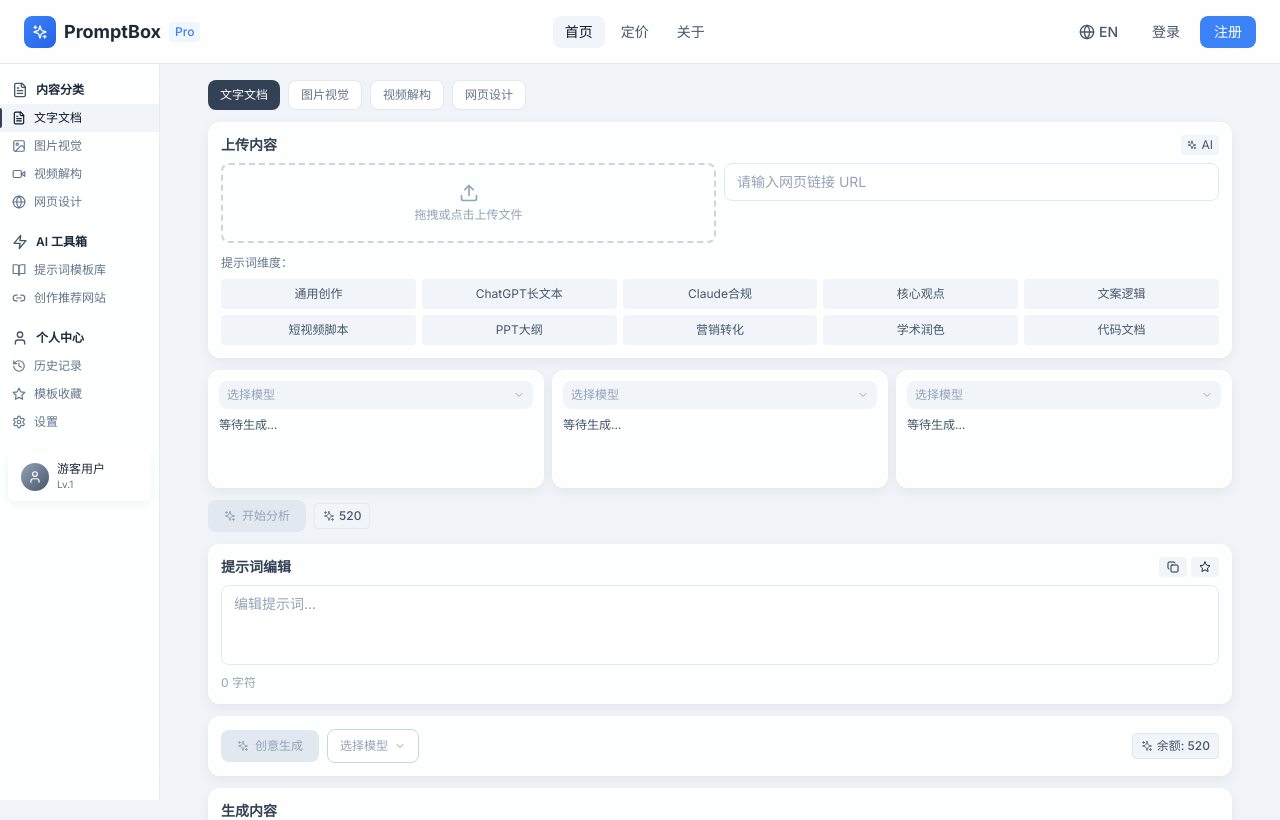
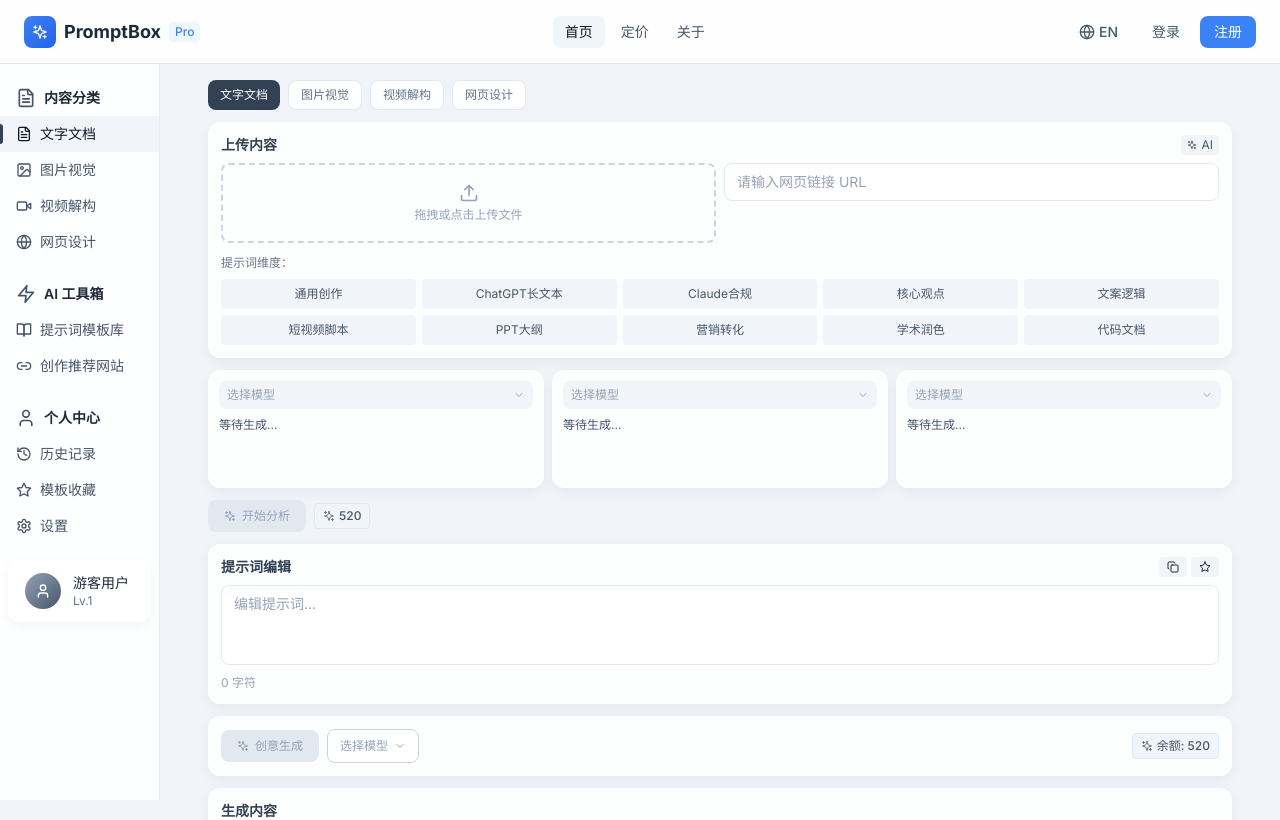
Before and after one commit to oxygen02/promptbox, a Next.js app: page / in a window 1280 px wide. Shown: the top 820 px of the page. Built offline with nearby package versions, Linux system fonts and the light colour scheme.

Commit message:
fix: Sidebar text size restored to default

```diff
--- a/src/components/Sidebar.tsx
+++ b/src/components/Sidebar.tsx
@@ -98,12 +98,12 @@ export default function Sidebar() {
 
   return (
     <aside className="fixed left-0 top-16 bottom-0 w-[160px] glass-sidebar overflow-y-auto hidden md:block z-40">
-      <nav className="py-3">
+      <nav className="py-4">
         {navSections.map((section) => (
-          <div key={section.key} className="mb-3">
+          <div key={section.key} className="mb-4">
             {/* 一级标题 */}
-            <div className="flex items-center gap-2 px-3 py-1.5 text-xs font-semibold text-slate-800">
-              <section.icon className="w-4 h-4 text-slate-600" />
+            <div className="flex items-center gap-2 px-4 py-2 text-sm font-semibold text-slate-800">
+              <section.icon className="w-5 h-5 text-slate-600" />
               <span>{section.zh}</span>
             </div>
 
@@ -114,13 +114,13 @@ export default function Sidebar() {
                 <button
                   key={item.key}
                   onClick={() => handleContentClick(item.key, item.href)}
-                  className={`w-full flex items-center gap-2 px-3 py-1.5 text-xs transition-all duration-200 relative ${
+                  className={`w-full flex items-center gap-2 px-4 py-2 text-sm transition-all duration-200 relative ${
                     active
-                      ? "bg-slate-100 text-slate-900 before:absolute before:left-0 before:top-1 before:bottom-1 before:w-[2px] before:bg-slate-700 before:rounded-r"
-                      : "text-slate-500 hover:bg-slate-50"
+                      ? "bg-slate-100 text-slate-900 before:absolute before:left-0 before:top-2 before:bottom-2 before:w-[3px] before:bg-slate-700 before:rounded-r"
+                      : "text-slate-600 hover:bg-slate-50"
                   }`}
                 >
-                  <item.icon className="w-3.5 h-3.5 flex-shrink-0" />
+                  <item.icon className="w-4 h-4 flex-shrink-0" />
                   <span className="truncate">{item.zh}</span>
                 </button>
               );
@@ -129,14 +129,14 @@ export default function Sidebar() {
         ))}
 
         {/* 底部用户信息 */}
-        <div className="px-3 py-2 mt-4 glass-card rounded-lg mx-2">
-          <div className="flex items-center gap-2">
-            <div className="w-7 h-7 rounded-full bg-gradient-to-br from-slate-400 to-slate-600 flex items-center justify-center flex-shrink-0">
-              <User className="w-3.5 h-3.5 text-white" />
+        <div className="px-4 py-3 mt-4 glass-card rounded-xl mx-2">
+          <div className="flex items-center gap-3">
+            <div className="w-9 h-9 rounded-full bg-gradient-to-br from-slate-400 to-slate-600 flex items-center justify-center flex-shrink-0">
+              <User className="w-4 h-4 text-white" />
             </div>
             <div className="flex-1 min-w-0">
-              <div className="text-xs font-medium text-slate-800 truncate">游客用户</div>
-              <div className="text-[10px] text-slate-500">Lv.1</div>
+              <div className="text-sm font-medium text-slate-800 truncate">游客用户</div>
+              <div className="text-xs text-slate-500">Lv.1</div>
             </div>
           </div>
         </div>
```
